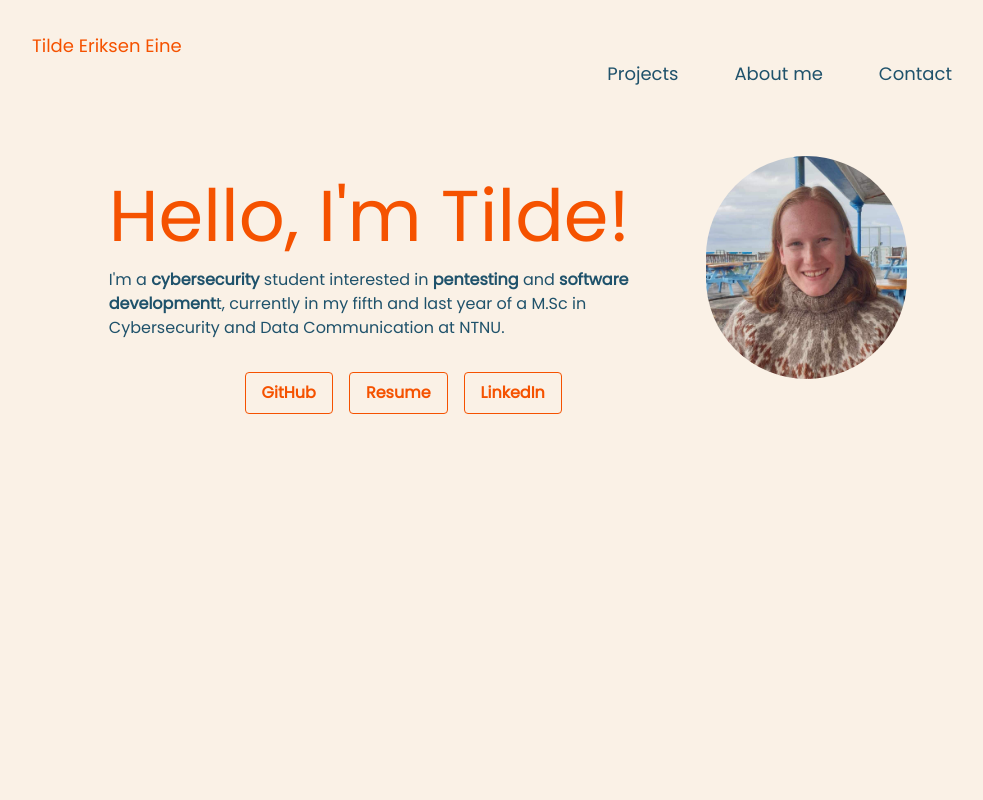
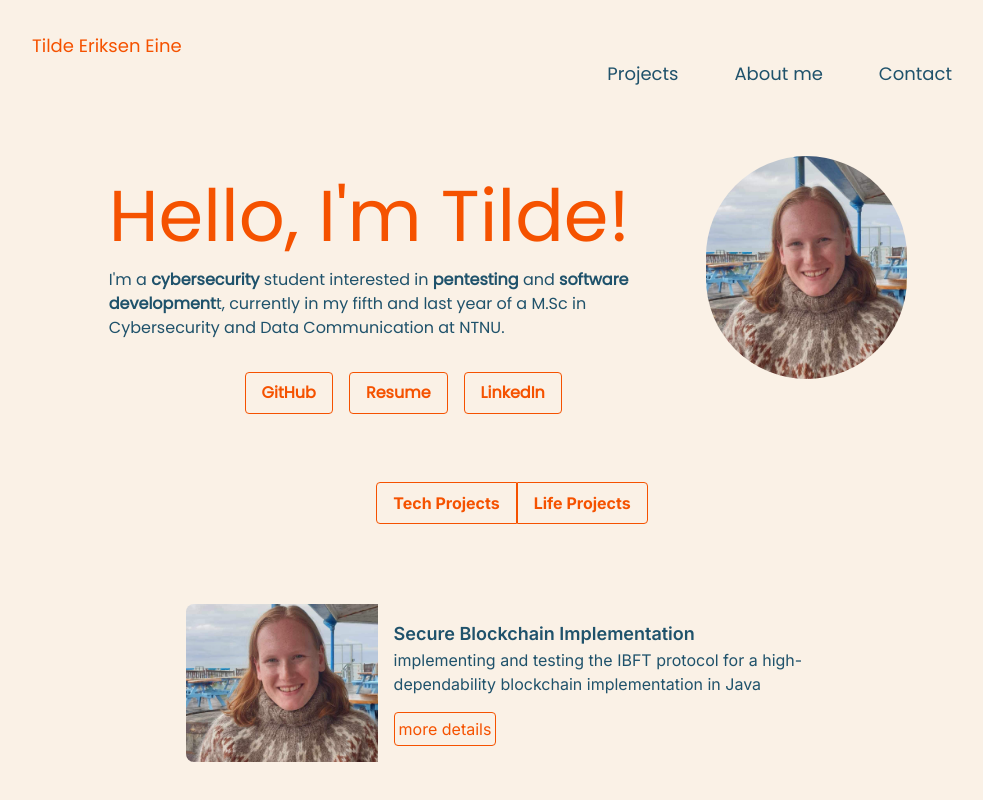
Before and after one commit to tildeeine/tildeeine.github.io, a Next.js app: page / in a window 1280 px wide. Shown: the top 800 px of the page, without its empty margins (128-1111 px from the left). Built offline with nearby package versions, Linux system fonts and the light colour scheme.

Commit message:
refactor: Organizing code

```diff
--- a/src/app/page.tsx
+++ b/src/app/page.tsx
@@ -1,6 +1,6 @@
 import Navbar from '../components/Navbar'
 import HomeSection from '../components/HomeSection';
-import ProjectSection from '../components/ProjectSection';
+import ProjectSection from '../components/Project/ProjectSection';
 import AboutSection from '../components/AboutSection';
 import ContactSection from '../components/ContactSection';
 
@@ -9,7 +9,7 @@ const Page: React.FC = () => {
     <main className="flex min-h-screen flex-col items-center justify-between p-24 bg-background">
       <Navbar />
       <HomeSection />
-      {/* <ProjectSection />
+      <ProjectSection />{/*
       <AboutSection />
       <ContactSection /> */}
     </main>
--- /dev/null
+++ b/src/components/Project/ProjectCard.tsx
@@ -0,0 +1,39 @@
+import React from 'react';
+import Image from 'next/image';
+import blockChainImage from '../../assets/img/frontphoto.png';
+
+interface ProjectCardProps {
+    imageUrl: string;
+    title: string;
+    description: string;
+    readMoreUrl: string;
+    imageAlignment: string;
+}
+
+const ProjectCard: React.FC<ProjectCardProps> = ({ imageUrl, title, description, readMoreUrl, imageAlignment }) => {
+    const isImageLeft = imageAlignment.localeCompare('left');
+    return (
+        <div className={`flex ${isImageLeft ? 'flex-row' : 'flex-row-reverse'} w-3/5 mt-10`}>
+            <div className="flex rounded-lg overflow-hidden hover:shadow-lg mt-10">
+                <div className="flex-none w-48 relative">
+                    <Image
+                        src={blockChainImage}
+                        alt="Illustration of project"
+                        layout="fill"
+                        objectFit="cover"
+                        className={`rounded-${isImageLeft ? 'l' : 'r'}-lg`}
+                    />
+                </div>
+                <div className="flex-1 p-4">
+                    <h2 className="text-lg text-darkblue font-semibold">{title}</h2>
+                    <p className="text-darkblue">{description}</p>
+                    <a href={readMoreUrl} className="inline-block mt-4 px-1 py-1 border border-darkorange text-darkorange rounded hover:bg-darkorange hover:text-background transition-all">
+                        more details
+                    </a>
+                </div>
+            </div>
+        </div>
+    );
+};
+
+export default ProjectCard;
--- /dev/null
+++ b/src/components/Project/ProjectSection.tsx
@@ -0,0 +1,42 @@
+import React from "react";
+import ProjectCard from "./ProjectCard";
+
+import homepageImage from '../assets/img/frontphoto.png';
+
+const projects = [
+    { id: 1, title: "Secure Blockchain Implementation", description: "implementing and testing the IBFT protocol for a high-dependability blockchain implementation in Java", imageUrl: "/path/to/image1.png", readMoreUrl: "/project1", imageAlignment: "left" },
+    { id: 2, title: "Ambient Home Security System", description: "implementing and testing the IBFT protocol for a high-dependability blockchain implementation in Java", imageUrl: "/path/to/image2.png", readMoreUrl: "/project2", imageAlignment: "right" },
+    // Add more projects as needed
+];
+
+const ProjectSection: React.FC = () => {
+    return (
+        <section id='project'>
+            <div className="flex flex-wrap justify-center mt-9">
+                <div >
+                    <button className="bg-background border border-darkorange hover:bg-darkorange hover:text-background text-darkorange font-bold py-2 px-4 rounded-l">
+                        Tech Projects
+                    </button>
+                    <button className="bg-background border border-darkorange hover:bg-darkorange hover:text-background text-darkorange font-bold py-2 px-4 rounded-r">
+                        Life Projects
+                    </button>
+                </div>
+            </div>
+            <div className="flex flex-wrap justify-center">
+                {projects.map((project, index) => (
+                    <ProjectCard
+                        key={project.id}
+                        title={project.title}
+                        description={project.description}
+                        imageUrl={project.imageUrl}
+                        readMoreUrl={project.readMoreUrl}
+                        imageAlignment={project.imageAlignment}
+                    />
+                ))}
+            </div>
+
+        </section>
+    );
+}
+
+export default ProjectSection;
--- a/src/components/ProjectSection.tsx
+++ /dev/null
@@ -1,14 +0,0 @@
-import React from "react";
-
-const ProjectSection: React.FC = () => {
-    return (
-        <section id='project'>
-            <div>
-                <p>Projects</p>
-            </div>
-            {/* Your projects and their descriptions go here */}
-        </section>
-    );
-}
-
-export default ProjectSection;
```
